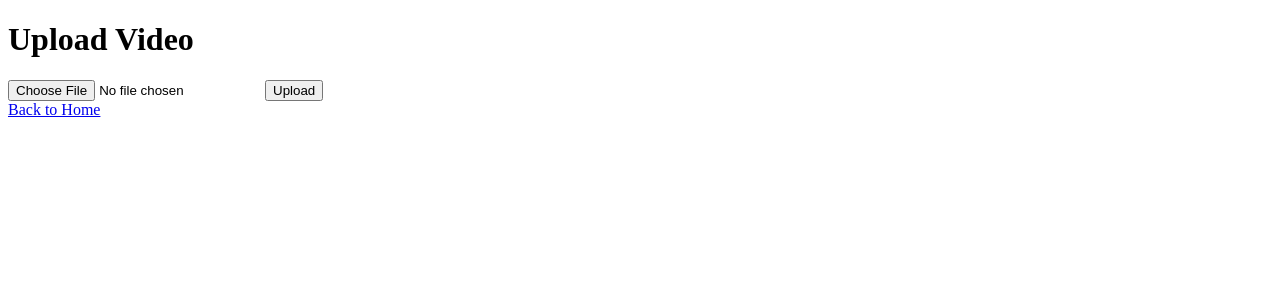
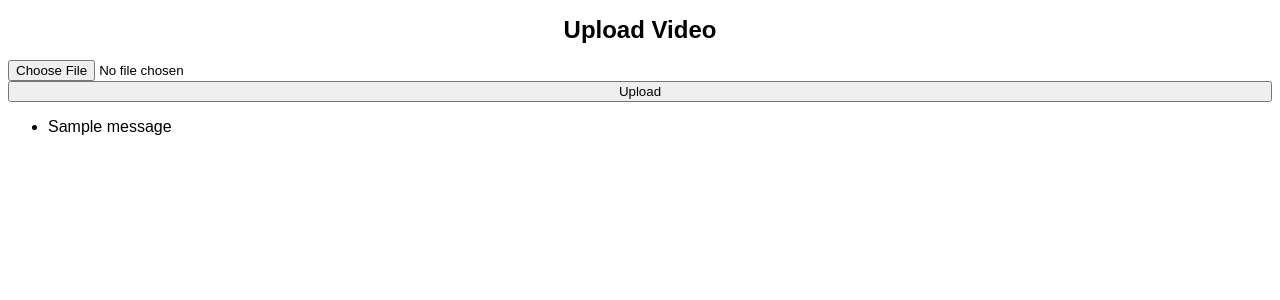
Before and after one commit to justinjonathan15/video-image-processor, a Flask app: template templates/upload_video.html in a window 1280 px wide. Shown: the top 300 px of the page. Run offline with Flask 2, Linux system fonts and the light colour scheme; the template is opened without the code that fills it, so the values that code supplies are empty; one stand-in notice (Sample message) is shown.

Commit message:
Update upload_video.html

```diff
--- a/templates/upload_video.html
+++ b/templates/upload_video.html
@@ -2,7 +2,9 @@
 <html lang="en">
 <head>
     <meta charset="UTF-8">
+    <meta name="viewport" content="width=device-width, initial-scale=1.0">
     <title>Upload Video</title>
+    <link rel="stylesheet" href="{{ url_for('static', filename='css/styles.css') }}">
 </head>
 <body>
     <h1>Upload Video</h1>
@@ -10,6 +12,14 @@
         <input type="file" name="file">
         <input type="submit" value="Upload">
     </form>
-    <a href="{{ url_for('index') }}">Back to Home</a>
+    {% with messages = get_flashed_messages() %}
+        {% if messages %}
+            <ul>
+                {% for message in messages %}
+                    <li>{{ message }}</li>
+                {% endfor %}
+            </ul>
+        {% endif %}
+    {% endwith %}
 </body>
 </html>
```
